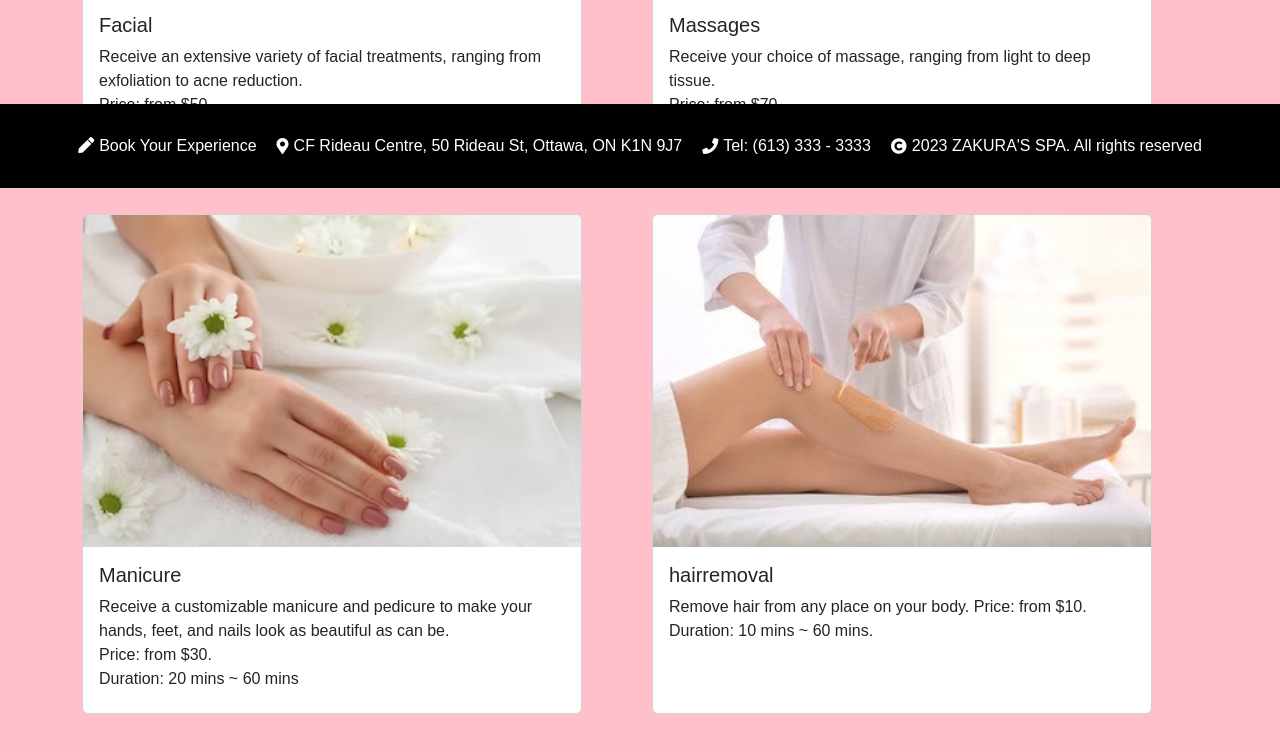
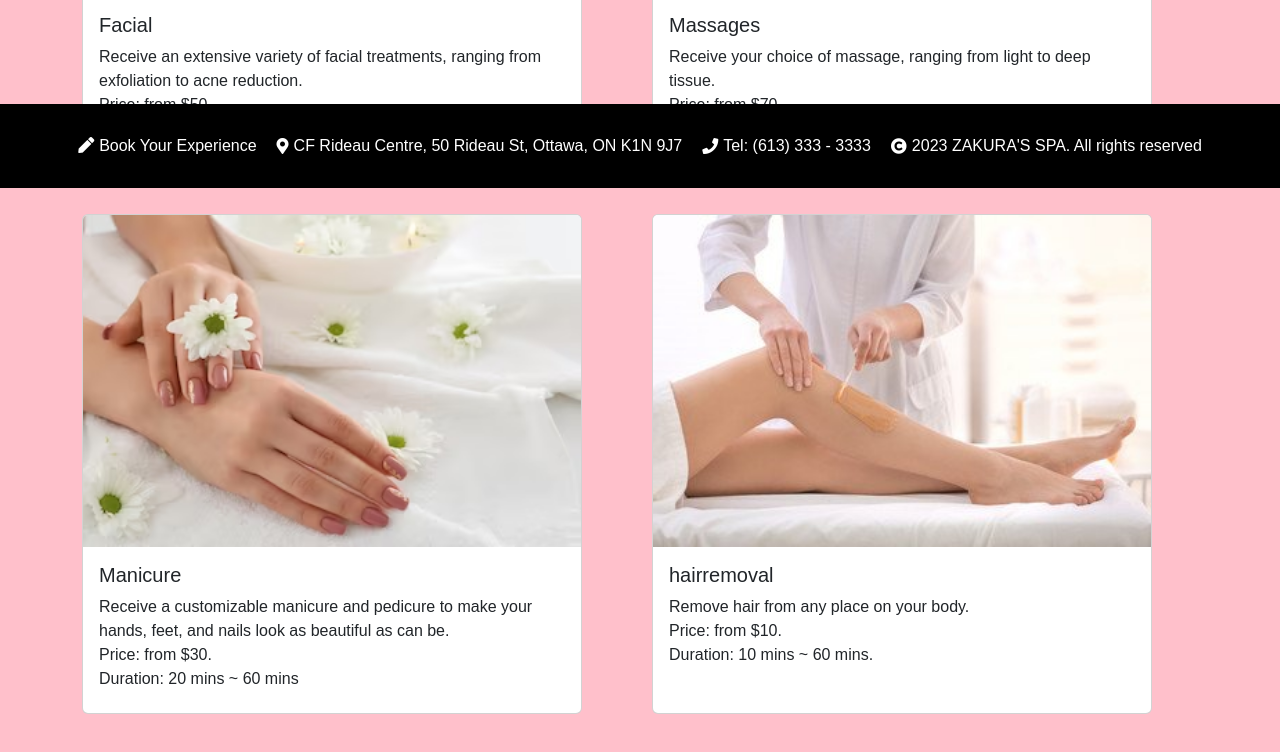
Before and after one commit to Hatsxne/Hatsxne.github.io, a plain HTML site: page services.html in a window 1280 px wide. Shown: the part 612-1364 px from the top of the page. Drawn offline with nearby package versions, Linux system fonts and the light colour scheme.

Commit message:
edited a line

```diff
--- a/services.html
+++ b/services.html
@@ -197,7 +197,7 @@ footer {
           <img class="card-img-top" src="hairremoval.png" alt="Card image cap">
           <div class="card-body">
             <h5 class="card-title">hairremoval</h5>
-            <p class="card-text">Remove hair from any place on your body. Price: from $10. <br> Duration: 10 mins ~ 60 mins.</p>
+            <p class="card-text">Remove hair from any place on your body. <br> Price: from $10. <br> Duration: 10 mins ~ 60 mins.</p>
           </div>
         </div>
       </div>
```
